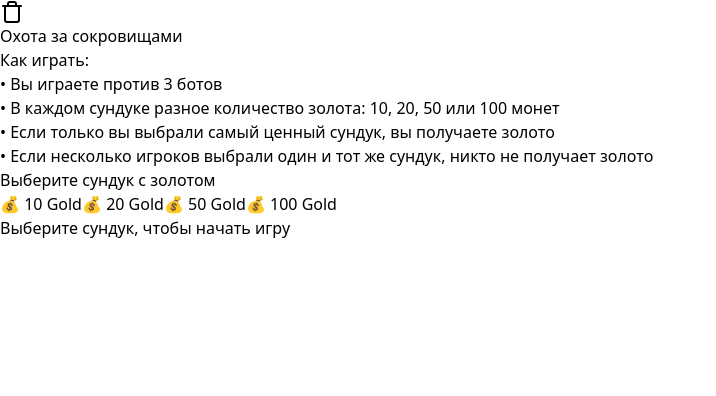
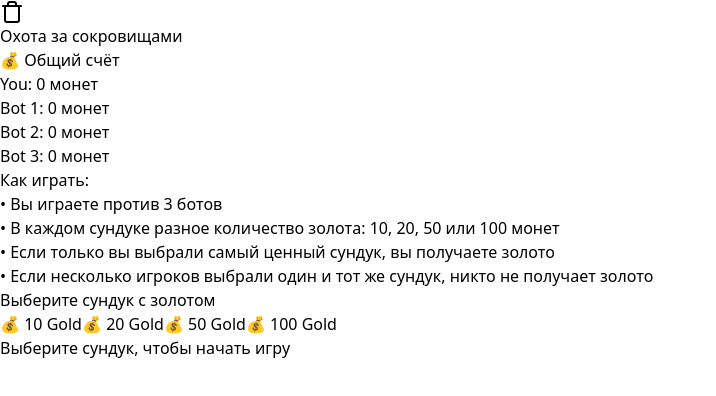
Before and after one commit to puremind5/dfac, a React (Vite) app: page / in a window 1280 px wide. Shown: the top 396 px of the page, without its empty margins (0-716 px from the left). Built offline with nearby package versions, Linux system fonts and the light colour scheme.

Commit message:
Update App.tsx

```diff
--- a/src/App.tsx
+++ b/src/App.tsx
@@ -10,6 +10,14 @@ function App() {
   const [loading, setLoading] = useState<boolean>(false);
   const [error, setError] = useState<string | null>(null);
   const [gameActive, setGameActive] = useState<boolean>(true);
+
+  // 🌟 Сохраняем золото для игрока и ботов
+  const [totalGold, setTotalGold] = useState<{ [key: string]: number }>({
+    You: 0,
+    "Bot 1": 0,
+    "Bot 2": 0,
+    "Bot 3": 0,
+  });
 
   const handleChestSelect = async (chestIndex: number) => {
     if (!gameActive) return;
@@ -37,6 +45,14 @@ function App() {
       }
 
       setResults(data);
+
+      // 🌟 Если кто-то выиграл, добавляем золото к его общему счёту
+      if (data.winner !== "No winner") {
+        setTotalGold(prevGold => ({
+          ...prevGold,
+          [data.winner]: (prevGold[data.winner] || 0) + data.reward,
+        }));
+      }
     } catch (err) {
       setError('Failed to connect to the game server');
       console.error("Fetch error:", err);
@@ -66,7 +82,17 @@ function App() {
           </div>
         )}
 
-        {/* Описание игры на светлом фоне */}
+        {/* 🌟 Таблица с накопленным золотом */}
+        <div className="mt-6 p-4 bg-gray-100 rounded-lg shadow-md text-center">
+          <h2 className="text-lg font-bold mb-2">💰 Общий счёт</h2>
+          <ul className="text-sm text-gray-700">
+            {Object.entries(totalGold).map(([player, gold]) => (
+              <li key={player} className="py-1">{player}: {gold} монет</li>
+            ))}
+          </ul>
+        </div>
+
+        {/* Описание игры */}
         <div className="mt-6 p-6 bg-gray-100 rounded-lg shadow-md min-h-[150px] flex flex-col justify-center">
           <h2 className="text-xl font-bold text-center mb-2">Как играть:</h2>
           <ul className="text-sm space-y-1 text-gray-700">
```
